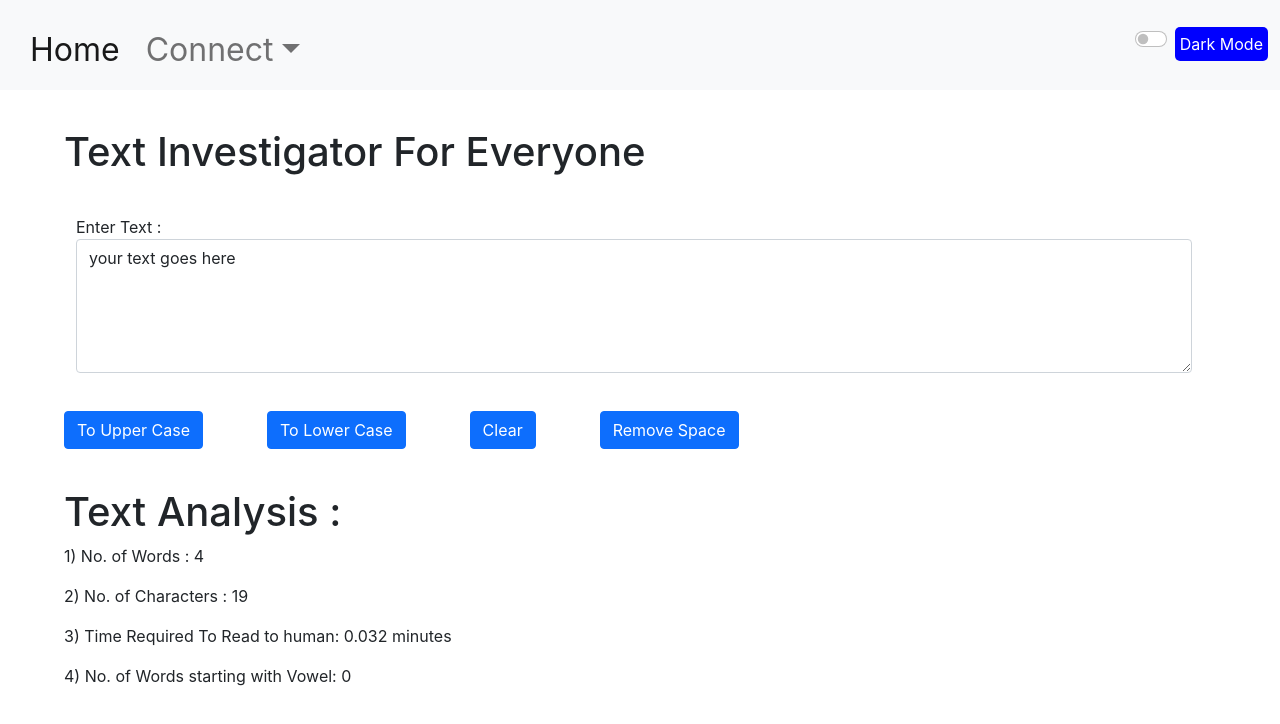
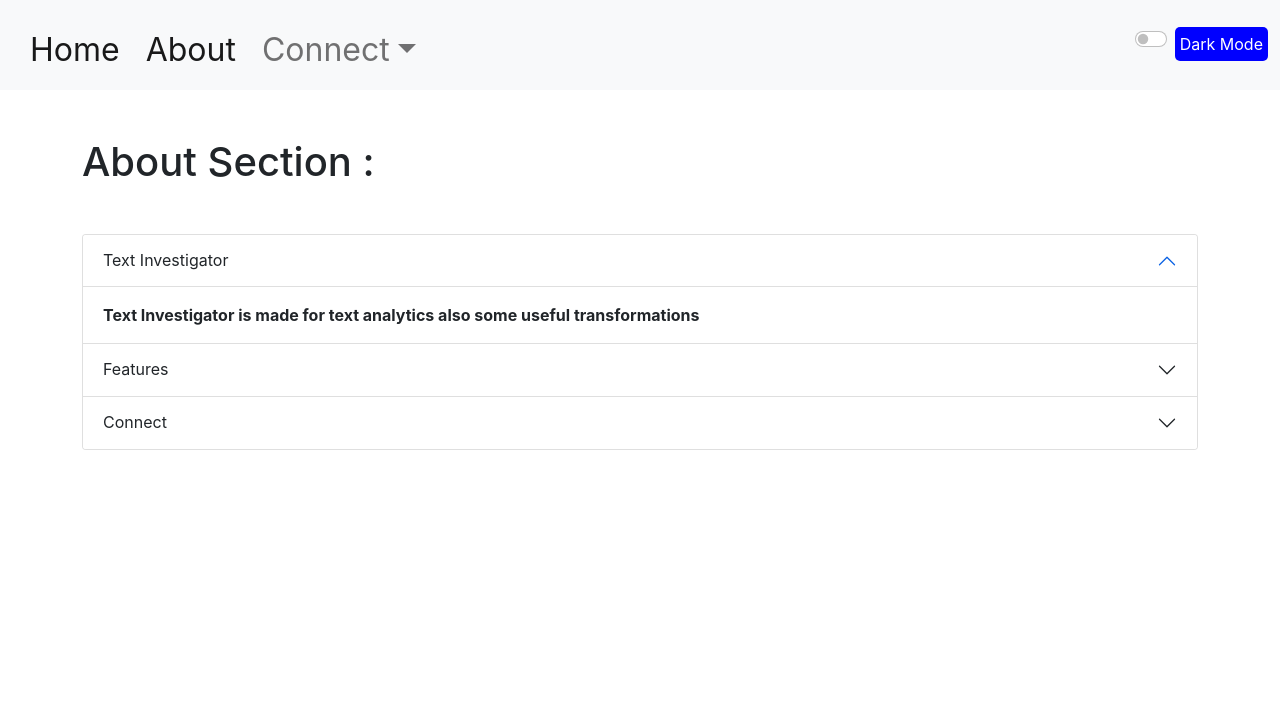
Before and after one commit to Prash8830/Full-Stack-Web-Projects, a React (Create React App) app in the folder React/sputnik/: page /about in a window 1280 px wide. Shown: the top 724 px of the page. Built offline with nearby package versions, Linux system fonts and the light colour scheme.

Commit message:
Fixed Bugs and use router

```diff
--- a/React/sputnik/package.json
+++ b/React/sputnik/package.json
@@ -1,4 +1,5 @@
 {
+
   "name": "sputnik",
   "version": "0.1.0",
   "private": true,
@@ -6,6 +7,7 @@
     "@testing-library/jest-dom": "^5.14.1",
     "@testing-library/react": "^11.2.7",
     "@testing-library/user-event": "^12.8.3",
+    "gh-pages": "^3.2.3",
     "react": "^17.0.2",
     "react-dom": "^17.0.2",
     "react-router-dom": "^5.3.0",
@@ -13,6 +15,7 @@
     "web-vitals": "^1.1.2"
   },
   "scripts": {
+    "predeploy": "npm run build",
     "start": "react-scripts start",
     "build": "react-scripts build",
     "test": "react-scripts test",
--- a/React/sputnik/src/App.js
+++ b/React/sputnik/src/App.js
@@ -3,36 +3,27 @@ import './App.css';
 import React, { useState } from 'react'
 
 import Navbar from './components/Navbar'
-// import About from './components/About'
+import About from './components/About'
 import Form from './components/Form'
 // import Alert from './components/Alert'
 
-// import {
-//   BrowserRouter as Router,
-//   Switch,
-//   Route,
-//   Link
-// } from "react-router-dom";
+import {
+  BrowserRouter as Router,
+  Switch,
+  Route,
+  // Link
+} from "react-router-dom";
 
 
 function App() {
   const [mode, setmode] = useState("light");
-  const [alert, setalert] = useState(null);
-  const showAlert = (message, type) => {
-    setalert({
-      msg: message,
-      ty: type
-    })
-    setTimeout(() => {
-      setalert(null);
-    }, 1500);
-  }
+
   const togglemode = () => {
     if (mode === 'light') {
       setmode("dark");
       document.body.style.backgroundColor = '#073642';
       // document.body.style.color='#lightgreen';
-      showAlert("Dark Mode is enabled", "Success !");
+      // showAlert("Dark Mode is enabled", "Success !");
       document.title = "Text Investigator.Dark Mode";
       // setInterval(()=>{
       //  document.title="Nice";
@@ -45,19 +36,26 @@ function App() {
       setmode("light");
       document.body.style.backgroundColor = 'white';
       // document.body.style.Color='black';
-      showAlert("Light Mode is enabled", "Success !");
+      // showAlert("Light Mode is enabled", "Success !");
       document.title = "Text Investigator.Light Mode";
 
     }
   }
   return (
     <>
-
+      <Router>
       <Navbar title="Home" mode={mode} togglemode={togglemode} />
-
-
-      <Form mode={mode} showAlert={showAlert} />
-
+      {/* <Alert alert={alert} /> */}
+      <Switch>
+        <Route exact path="/about">
+          <About mode={mode}/>
+        </Route>
+        <Route exact path="/">
+          <Form mode={mode}  />
+        </Route>
+      </Switch>
+      {/* <About/> */}
+    </Router>
     </>
   );
 }
--- a/React/sputnik/src/components/About.js
+++ b/React/sputnik/src/components/About.js
@@ -1,64 +1,66 @@
-import React, { useState } from 'react'
+import React from 'react'
+// import PropTypes from 'prop-types'
 
-export default function About() {
-    const [mystyle, setmystyle] = useState({color: 'black',
-    backgroundColor: 'white'})
-    const [btntext, setbtntext] = useState("Enable Dark Mode")
-    const toggleStyle = () =>{
-        if(mystyle.color==='black')
-        {
-            setmystyle({color: 'lightgreen',backgroundColor: '#073642'})
-            setbtntext("Enable Light Mode")
-        }
-        else{
-            setmystyle({color: 'black',backgroundColor: 'white'})
-            setbtntext("Enable Dark Mode")
-        }
-    }
+
+export default function About(props) {
+    // const [mystyle, setmystyle] = useState({color: 'black',
+    // backgroundColor: 'white'})
+    // const [btntext, setbtntext] = useState("Enable Dark Mode")
+    // const toggleStyle = () =>{
+    //     if(mystyle.color==='black')
+    //     {
+    //         setmystyle({color: 'lightgreen',backgroundColor: '#073642'})
+    //         setbtntext("Enable Light Mode")
+    //     }
+    //     else{
+    //         setmystyle({color: 'black',backgroundColor: 'white'})
+    //         setbtntext("Enable Dark Mode")
+    //     }
+    // }
 
     return (
 
-        <div className="container" style={mystyle}>
-            <h1 className="my-5">About Section</h1>
+        <div className="container" style={{backgroundColor: props.mode === 'dark'?'#073642':'white',color: props.mode === 'dark'?'lightgreen':'#212529'}}>
+            <h1 className="my-5">About Section :</h1>
             <div className="accordion" id="accordionExample" >
                 <div className="accordion-item" >
                     <h2 className="accordion-header" id="headingOne">
-                        <button className="accordion-button" type="button" data-bs-toggle="collapse" data-bs-target="#collapseOne" aria-expanded="true" aria-controls="collapseOne" style={mystyle}>
-                            Accordion Item #1
+                        <button className="accordion-button" type="button" data-bs-toggle="collapse" data-bs-target="#collapseOne" aria-expanded="true" aria-controls="collapseOne" style={{backgroundColor: props.mode === 'dark'?'#073642':'white',color: props.mode === 'dark'?'red':'#212529'}}>
+                            Text Investigator
                         </button>
                     </h2>
                     <div id="collapseOne" className="accordion-collapse collapse show" aria-labelledby="headingOne" data-bs-parent="#accordionExample">
-                        <div className="accordion-body" style={mystyle}>
-                            <strong>This is the first item's accordion body.</strong> It is shown by default, until the collapse plugin adds the appropriate classNamees that we use to style each element. These classNamees control the overall appearance, as well as the showing and hiding via CSS transitions. You can modify any of this with custom CSS or overriding our default variables. It's also worth noting that just about any HTML can go within the <code>.accordion-body</code>, though the transition does limit overflow.
+                        <div className="accordion-body" style={{backgroundColor: props.mode === 'dark'?'#073642':'white',color: props.mode === 'dark'?'lightgreen':'#212529'}}>
+                            <b>Text Investigator is made for text analytics also some useful transformations</b>
                         </div>
                     </div>
                 </div>
                 <div className="accordion-item">
                     <h2 className="accordion-header" id="headingTwo">
-                        <button className="accordion-button collapsed" type="button" data-bs-toggle="collapse" data-bs-target="#collapseTwo" aria-expanded="false" aria-controls="collapseTwo" style={mystyle}>
-                            Accordion Item #2
+                        <button className="accordion-button collapsed" type="button" data-bs-toggle="collapse" data-bs-target="#collapseTwo" aria-expanded="false" aria-controls="collapseTwo" style={{backgroundColor: props.mode === 'dark'?'#073642':'white',color: props.mode === 'dark'?'red':'#212529'}}>
+                            Features
                         </button>
                     </h2>
                     <div id="collapseTwo" className="accordion-collapse collapse" aria-labelledby="headingTwo" data-bs-parent="#accordionExample">
-                        <div className="accordion-body" style={mystyle}>
-                            <strong>This is the second item's accordion body.</strong> It is hidden by default, until the collapse plugin adds the appropriate classNamees that we use to style each element. These classNamees control the overall appearance, as well as the showing and hiding via CSS transitions. You can modify any of this with custom CSS or overriding our default variables. It's also worth noting that just about any HTML can go within the <code>.accordion-body</code>, though the transition does limit overflow.
+                        <div className="accordion-body" style={{backgroundColor: props.mode === 'dark'?'#073642':'white',color: props.mode === 'dark'?'lightgreen':'#212529'}}>
+                            <b>You can enable dark mode </b>
                         </div>
                     </div>
                 </div>
                 <div className="accordion-item">
                     <h2 className="accordion-header" id="headingThree">
-                        <button className="accordion-button collapsed" type="button" data-bs-toggle="collapse" data-bs-target="#collapseThree" aria-expanded="false" aria-controls="collapseThree" style={mystyle}>
-                            Accordion Item #3
+                        <button className="accordion-button collapsed" type="button" data-bs-toggle="collapse" data-bs-target="#collapseThree" aria-expanded="false" aria-controls="collapseThree" style={{backgroundColor: props.mode === 'dark'?'#073642':'white',color: props.mode === 'dark'?'red':'#212529'}}>
+                            Connect
                         </button>
                     </h2>
                     <div id="collapseThree" className="accordion-collapse collapse" aria-labelledby="headingThree" data-bs-parent="#accordionExample">
-                        <div className="accordion-body" style={mystyle}>
-                            <strong>This is the third item's accordion body.</strong> It is hidden by default, until the collapse plugin adds the appropriate classNamees that we use to style each element. These classNamees control the overall appearance, as well as the showing and hiding via CSS transitions. You can modify any of this with custom CSS or overriding our default variables. It's also worth noting that just about any HTML can go within the <code>.accordion-body</code>, though the transition does limit overflow.
+                        <div className="accordion-body" style={{backgroundColor: props.mode === 'dark'?'#073642':'white',color: props.mode === 'dark'?'lightgreen':'#212529'}}>
+                            <b>All Options are available Go to home page</b>
                         </div>
                     </div>
                 </div>
             </div>
-            <button className="btn btn-primary" id="txtx" onClick={toggleStyle}>{btntext}</button>
+            {/* <button className="btn btn-primary" id="txtx" onClick={toggleStyle}>{btntext}</button> */}
         </div>
 
     )
--- a/React/sputnik/src/components/Form.js
+++ b/React/sputnik/src/components/Form.js
@@ -6,27 +6,27 @@ export default function Form(props) {
         // console.log('Uppercase was clicked'+ text);
         let newtext = text.toUpperCase();
         setText(newtext);
-        props.showAlert("Converted to uppercase","Success!");
+        // props.showAlert("Converted to uppercase","Success!");
     }
     const handleLoclick = () => {
         // console.log('lowercase was clicked'+ text);
         let newtext = text.toLowerCase();
         setText(newtext);
-        props.showAlert("Converted to lowercase","Success!");
+        // props.showAlert("Converted to lowercase","Success!");
 
     }
     const handleClclick = () => {
         // console.log('clear was clicked'+ text);
         let newtext = "";
         setText(newtext);
-        props.showAlert("Text is clear","Warning!");
+        // props.showAlert("Text is clear","Warning!");
 
     }
     const handleReclick = () => {
         // console.log('Uppercase was clicked'+ text);
         let newtext = text.replace(/[ ]+/g, " ");
         setText(newtext);
-        props.showAlert("Spaces are removed","Success!");
+        // props.showAlert("Spaces are removed","Success!");
 
     }
     const handleOnChange = (event) => {
--- a/React/sputnik/src/components/Navbar.js
+++ b/React/sputnik/src/components/Navbar.js
@@ -1,24 +1,24 @@
 import React from 'react'
 // import PropTypes from 'prop-types'
-// import {Link} from 'react-router-dom';
+import {Link} from 'react-router-dom';
 
 export default function Navbar(props) {
     return (
         <>
             <nav className={`navbar navbar-expand-lg navbar-${props.mode} bg-${props.mode}`}>
                 <div className="container-fluid">
-                    <button className="navbar-toggler" type="button" data-bs-toggle="collapse" data-bs-target="/navbarSupportedContent" aria-controls="navbarSupportedContent" aria-expanded="false" aria-label="Toggle navigation">
+                    <button className="navbar-toggler" type="button" data-bs-toggle="collapse" data-bs-target="#navbarSupportedContent" aria-controls="navbarSupportedContent" aria-expanded="false" aria-label="Toggle navigation">
                         <span className="navbar-toggler-icon"></span>
                     </button>
                     <div className="collapse navbar-collapse" id="navbarSupportedContent">
                         <ul className="navbar-nav me-auto mb-2 mb-lg-0">
                             <li className="nav-item">
-                                <a className="nav-link active" aria-current="page" href="/">{props.title}</a>
+                                <Link className="nav-link active" aria-current="page" to="/">{props.title}</Link>
                             </li>
 
-                            {/* <li className="nav-item">
-                                <a className="nav-link active" aria-current="page" href="/">About</a>
-                            </li> */}
+                            <li className="nav-item">
+                                <Link className="nav-link active" aria-current="page" to="/about">About</Link>
+                            </li>
                             <li className="nav-item dropdown">
                                 <a className="nav-link dropdown-toggle" href="/" id="navbarDropdown" role="button" data-bs-toggle="dropdown" aria-expanded="false">
                                     Connect
@@ -46,12 +46,3 @@ export default function Navbar(props) {
         </>
     )
 }
-// by this you can control value coming form props are valid or not
-// Navbar.propTypes = {
-//     title: PropTypes.string.isRequired,  //.isrequired makes necessary for prop input
-//     num: PropTypes.number,
-// }
-// Navbar.defaultProps = {
-//     title: 'Home',
-//     num: "Set Number" //you can give default value to other data types also
-// }
```
Also changed, not shown: 1 other file (tests, documents, lock files or other folders).
